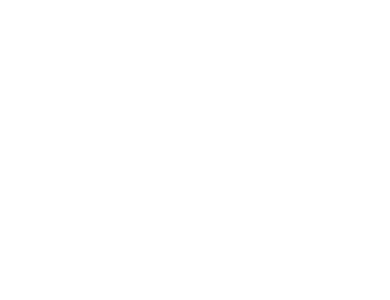
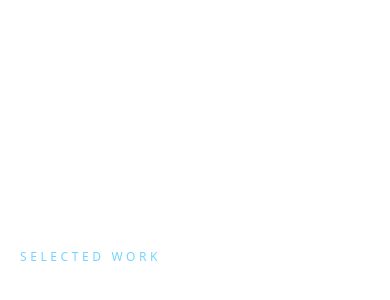
Before and after one commit to SobiahSelvarajah/ss-my-portfolio, a Next.js app: page / in a window 390 px wide. Shown: the part 1898-2198 px from the top of the page. Before the commit the page ends 2051 px from the top, so only its background shows below. Built offline with nearby package versions, Linux system fonts and the light colour scheme.

Commit message:
feat: projects section layout added

```diff
--- a/src/app/page.tsx
+++ b/src/app/page.tsx
@@ -1,5 +1,6 @@
 import About from "@/components/sections/About";
 import Hero from "@/components/sections/Hero";
+import Projects from "@/components/sections/Projects";
 
 
 export default function Home() {
@@ -7,6 +8,7 @@
     <>
       <Hero />
       <About />
+      <Projects />
     </>
   );
 }
--- /dev/null
+++ b/src/components/sections/Projects.tsx
@@ -0,0 +1,23 @@
+
+
+export default function Projects() {
+    return (
+        <section
+            id="projects"
+            className="scroll-mt-32 px-5 py-24 sm:px-10 lg:scroll-mt-0 lg:px-16 lg:py-32"
+        >
+            <div className="mx-auto max-w-6xl">
+                <p className="text-xs font-medium uppercase tracking-[0.3em] text-sky-300 sm:text-sm">
+                    Selected work
+                </p>
+                <h2 className="mt-6 max-w-3xl text-3xl font-semibold leading-tight text-white sm:text-4xl lg:text-5xl">
+                    Projects built around real user experiences.
+                </h2>
+                <p className="mt-6 max-w-2xl text-base leading-7 text-white/60 sm:text-lg sm:leading-8">
+                    Select a project star to explore the decisions, technologies
+                    and challenges behind the finished application.
+                </p>
+            </div>
+        </section>
+    );
+}
```
